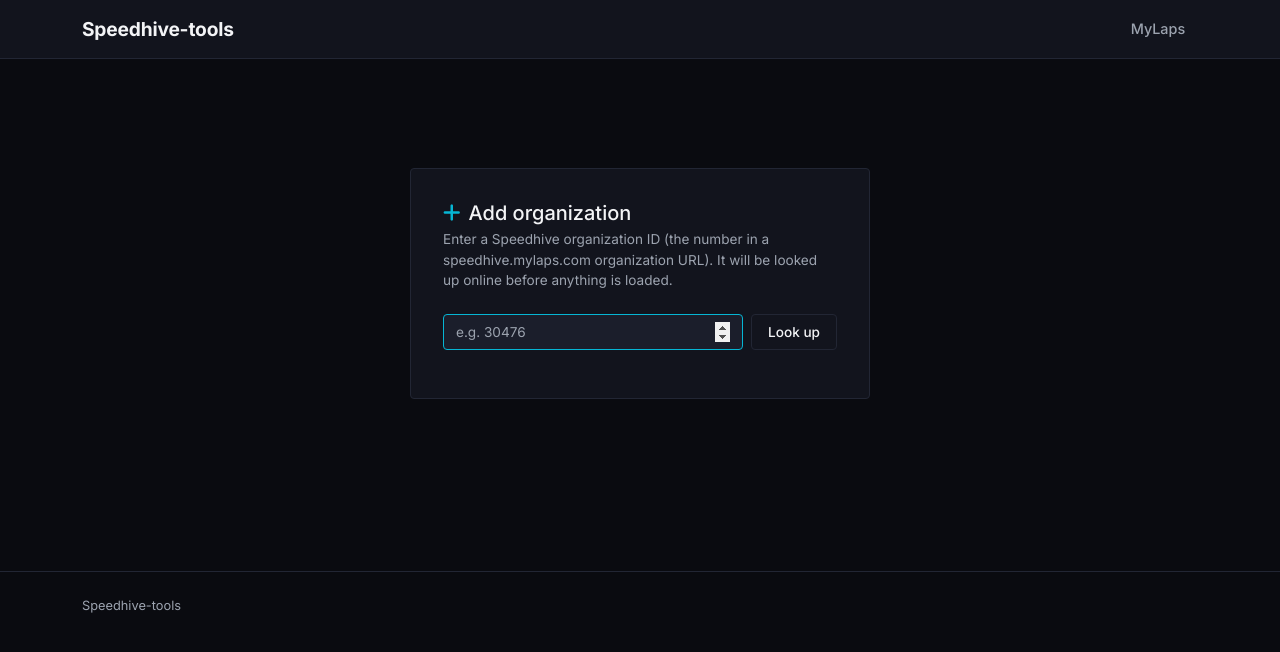
After one commit to ncrosty58/speedhive-tools-ui, a Python web app: template templates/org_add.html in a window 1280 px wide. The commit adds this page. Shown: the top 652 px of the page. Run offline with Jinja, Linux system fonts and the light colour scheme; the template is opened without the code that fills it, so the values that code supplies are empty.

Commit message:
feat(orgs): decouple login from workspace; add proper add-organization flow
Logging in never really was "as an organization" — the password is
site-wide. Login is now password-only; workspaces live entirely inside
the app: the navbar dropdown keeps switching orgs and gains an
"Add organization…" entry leading to /organizations/add, which looks the
ID up on Speedhive (name preview) before opening the empty workspace.
This also replaces the old add path — a welcome-screen ID box that
became unreachable once sessions always carried an org.

Co-Authored-By: Claude Fable 5 <noreply@anthropic.com>

```diff
--- a/templates/base.html
+++ b/templates/base.html
@@ -485,6 +485,7 @@
                             {% for o in org_list %}
                                 <option value="{{ o.id }}" {% if o.id|string == global_org_id|string %}selected{% endif %}>{{ o.name }}</option>
                             {% endfor %}
+                            <option value="__add__">➕ Add organization…</option>
                         </select>
                     </li>
                     <li class="nav-item">
@@ -562,6 +563,10 @@
 
         function navigateToOrganization(val) {
             const path = window.location.pathname;
+            if (val === '__add__') {
+                window.location.href = '/organizations/add';
+                return;
+            }
             showPageLoading('Loading...', 'Switching workspace');
             if (!val) {
                 window.location.href = '/';
--- /dev/null
+++ b/templates/org_add.html
@@ -0,0 +1,41 @@
+{% extends "base.html" %}
+
+{% block title %}Add Organization — Speedhive-tools{% endblock %}
+
+{% block content %}
+<div class="d-flex justify-content-center align-items-center" style="min-height: 50vh;">
+    <div style="width: 100%; max-width: 460px; background: var(--bg-surface); border: 1px solid var(--border); border-radius: var(--radius-lg); padding: 2rem;">
+        <h1 class="h5 mb-1" style="color: var(--text-main);">
+            <i class="fa-solid fa-plus me-2" style="color: var(--brand);"></i>Add organization
+        </h1>
+        <p class="mb-4" style="color: var(--text-muted); font-size: 0.85rem;">
+            Enter a Speedhive organization ID (the number in a speedhive.mylaps.com
+            organization URL). It will be looked up online before anything is loaded.
+        </p>
+
+        {% if error %}
+            <div class="notice-banner error mb-3"><span>{{ error }}</span></div>
+        {% endif %}
+
+        <form method="post" action="/organizations/add" class="d-flex gap-2 mb-3">
+            <input type="number" name="org_id" value="{{ org_id_input }}" required autofocus
+                   class="form-control form-control-custom" placeholder="e.g. 30476">
+            <button type="submit" class="btn-custom-outline flex-shrink-0">Look up</button>
+        </form>
+
+        {% if lookup %}
+        <div class="p-3 rounded mb-3" style="background: var(--brand-soft); border: 1px solid var(--border);">
+            <div style="color: var(--text-main); font-weight: 600;">{{ lookup.name }}</div>
+            <div style="color: var(--text-muted); font-size: 0.8rem;">Speedhive organization #{{ lookup.id }}</div>
+        </div>
+        <a href="/?org_id={{ lookup.id }}" class="btn-custom w-100 d-block text-center">
+            Open workspace
+        </a>
+        <p class="mt-2 mb-0" style="color: var(--text-muted); font-size: 0.75rem;">
+            The workspace starts empty — run a Refresh from its dashboard to sync
+            events into the local store; it then appears in the workspace dropdown.
+        </p>
+        {% endif %}
+    </div>
+</div>
+{% endblock %}
```
Also changed, not shown: app.py (+28 -5 lines), templates/login.html (+1 -11 lines), tests/test_app.py (+14 -0 lines).
